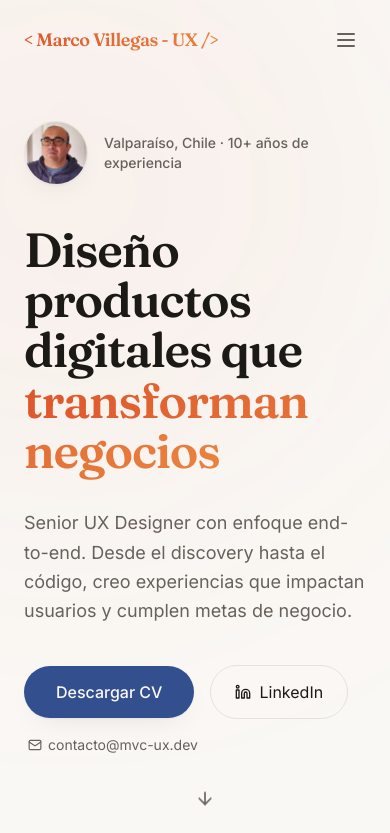
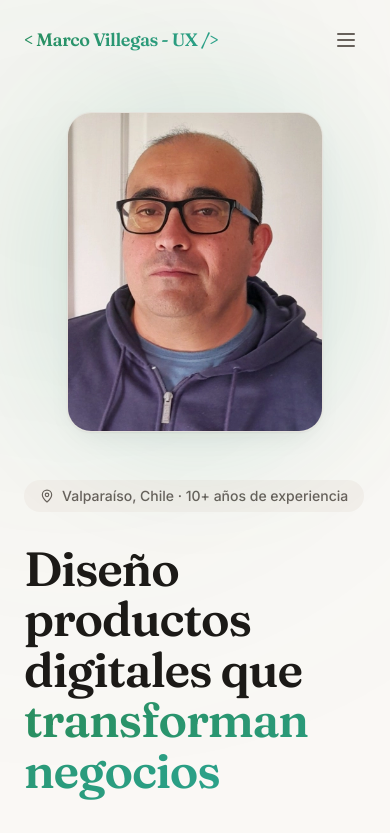
Before and after one commit to M4rqu1nh0/portfolio-2026, a React (Vite) app: page / in a window 390 px wide. Shown: the top 833 px of the page. Built offline with nearby package versions, Linux system fonts and the light colour scheme; the HTML template or start-up script is replaced by a standard one.

Commit message:
feat: green accent palette and prominent two-column hero portrait
- Switch accent palette from ink-blue/terracotta to refined emerald green (tokens only)
- Rework hero into a two-column layout with a large 4:5 portrait beside the text
- Stack portrait above text on mobile

```diff
--- a/src/components/HeroSection.tsx
+++ b/src/components/HeroSection.tsx
@@ -1,4 +1,4 @@
-import { ArrowDown, Mail, Linkedin } from "lucide-react";
+import { ArrowDown, MapPin, Mail, Linkedin } from "lucide-react";
 import { useLang } from "@/i18n/LanguageProvider";
 
 const HeroSection = () => {
@@ -9,29 +9,23 @@ const HeroSection = () => {
       <div className="absolute -top-32 right-0 w-[640px] h-[640px] rounded-full bg-accent/5 blur-[140px] pointer-events-none" />
 
       <div className="container mx-auto px-6 pt-28 pb-20">
-        <div className="max-w-4xl">
-          {/* Identity row */}
-          <div className="flex items-center gap-4 mb-10 animate-fade-up opacity-0 stagger-1">
-            <img
-              src="/img/mvc.webp"
-              alt="Marco Villegas"
-              className="w-16 h-16 rounded-full object-cover border border-border shadow-card"
-            />
-            <span className="text-sm font-medium text-muted-foreground">{t.hero.badge}</span>
-          </div>
+        <div className="grid lg:grid-cols-[1.15fr_0.85fr] gap-12 lg:gap-16 items-center">
+          {/* Text column */}
+          <div className="order-2 lg:order-1">
+            <span className="inline-flex items-center gap-2 text-sm font-medium text-muted-foreground bg-secondary px-4 py-1.5 rounded-full mb-8 animate-fade-up opacity-0 stagger-1">
+              <MapPin className="w-3.5 h-3.5" />
+              {t.hero.badge}
+            </span>
 
-          {/* Editorial headline */}
-          <h1 className="font-heading text-5xl md:text-7xl font-semibold leading-[1.05] tracking-tight animate-fade-up opacity-0 stagger-2">
+            <h1 className="font-heading text-5xl md:text-6xl xl:text-7xl font-semibold leading-[1.05] tracking-tight animate-fade-up opacity-0 stagger-2">
               {t.hero.headingLead}{" "}
               <em className="not-italic text-gradient-primary md:italic">{t.hero.headingHighlight}</em>
             </h1>
 
-          {/* Subtitle */}
-          <p className="mt-8 text-lg md:text-xl text-muted-foreground max-w-2xl leading-relaxed animate-fade-up opacity-0 stagger-3">
+            <p className="mt-8 text-lg md:text-xl text-muted-foreground max-w-xl leading-relaxed animate-fade-up opacity-0 stagger-3">
               {t.hero.subtitle}
             </p>
 
-          {/* CTA */}
             <div className="flex flex-wrap items-center gap-4 mt-10 animate-fade-up opacity-0 stagger-4">
               <a
                 href="/pdf/CV-Marco-Villegas-UX-e2e.pdf"
@@ -50,12 +44,27 @@ const HeroSection = () => {
                 <Linkedin className="w-4 h-4" />
                 {t.hero.linkedin}
               </a>
+            </div>
+
             <a
               href="mailto:contacto@mvc-ux.dev"
-              className="flex items-center gap-1.5 text-sm text-muted-foreground hover:text-foreground transition-colors ml-1"
+              className="inline-flex items-center gap-1.5 text-sm text-muted-foreground hover:text-foreground transition-colors mt-6 animate-fade-up opacity-0 stagger-5"
             >
               <Mail className="w-3.5 h-3.5" /> contacto@mvc-ux.dev
             </a>
+          </div>
+
+          {/* Portrait column */}
+          <div className="order-1 lg:order-2 flex justify-center lg:justify-end animate-fade-up opacity-0 stagger-2">
+            <div className="relative">
+              {/* Accent glow behind the portrait */}
+              <div className="absolute -inset-4 bg-gradient-primary opacity-15 blur-3xl rounded-full pointer-events-none" />
+              <img
+                src="/img/mvc.webp"
+                alt="Marco Villegas"
+                className="relative w-64 h-80 md:w-80 md:h-[26rem] lg:w-full lg:h-auto lg:aspect-[4/5] object-cover rounded-3xl border border-border shadow-card"
+              />
+            </div>
           </div>
         </div>
 
--- a/src/index.css
+++ b/src/index.css
@@ -16,7 +16,7 @@
     --popover: 40 40% 99%;
     --popover-foreground: 30 10% 10%;
 
-    --primary: 222 47% 38%;
+    --primary: 152 47% 30%;
     --primary-foreground: 40 33% 97%;
 
     --secondary: 40 22% 93%;
@@ -25,7 +25,7 @@
     --muted: 40 22% 93%;
     --muted-foreground: 30 6% 38%;
 
-    --accent: 14 65% 52%;
+    --accent: 152 52% 36%;
     --accent-foreground: 40 33% 97%;
 
     --destructive: 0 72% 51%;
@@ -33,24 +33,24 @@
 
     --border: 40 16% 88%;
     --input: 40 16% 88%;
-    --ring: 222 47% 38%;
+    --ring: 152 47% 30%;
 
     --radius: 0.5rem;
 
-    --gradient-primary: linear-gradient(120deg, hsl(14 72% 52%), hsl(24 80% 58%));
-    --gradient-accent: linear-gradient(120deg, hsl(222 47% 38%), hsl(222 50% 50%));
+    --gradient-primary: linear-gradient(120deg, hsl(152 55% 36%), hsl(168 58% 40%));
+    --gradient-accent: linear-gradient(120deg, hsl(152 47% 30%), hsl(152 52% 42%));
     --gradient-subtle: linear-gradient(180deg, hsl(40 33% 97%) 0%, hsl(40 40% 99%) 100%);
-    --shadow-glow: 0 14px 40px -16px hsl(14 72% 52% / 0.30);
+    --shadow-glow: 0 14px 40px -16px hsl(152 55% 38% / 0.30);
     --shadow-card: 0 1px 2px hsl(30 10% 10% / 0.05), 0 10px 30px -12px hsl(30 10% 10% / 0.10);
 
     --sidebar-background: 40 40% 99%;
     --sidebar-foreground: 30 10% 10%;
-    --sidebar-primary: 222 47% 38%;
+    --sidebar-primary: 152 47% 30%;
     --sidebar-primary-foreground: 40 33% 97%;
     --sidebar-accent: 40 22% 93%;
     --sidebar-accent-foreground: 30 10% 18%;
     --sidebar-border: 40 16% 88%;
-    --sidebar-ring: 222 47% 38%;
+    --sidebar-ring: 152 47% 30%;
     --white: 0 0% 100%;
   }
 }
```
Lines whose indentation alone changed are shown as unchanged.
